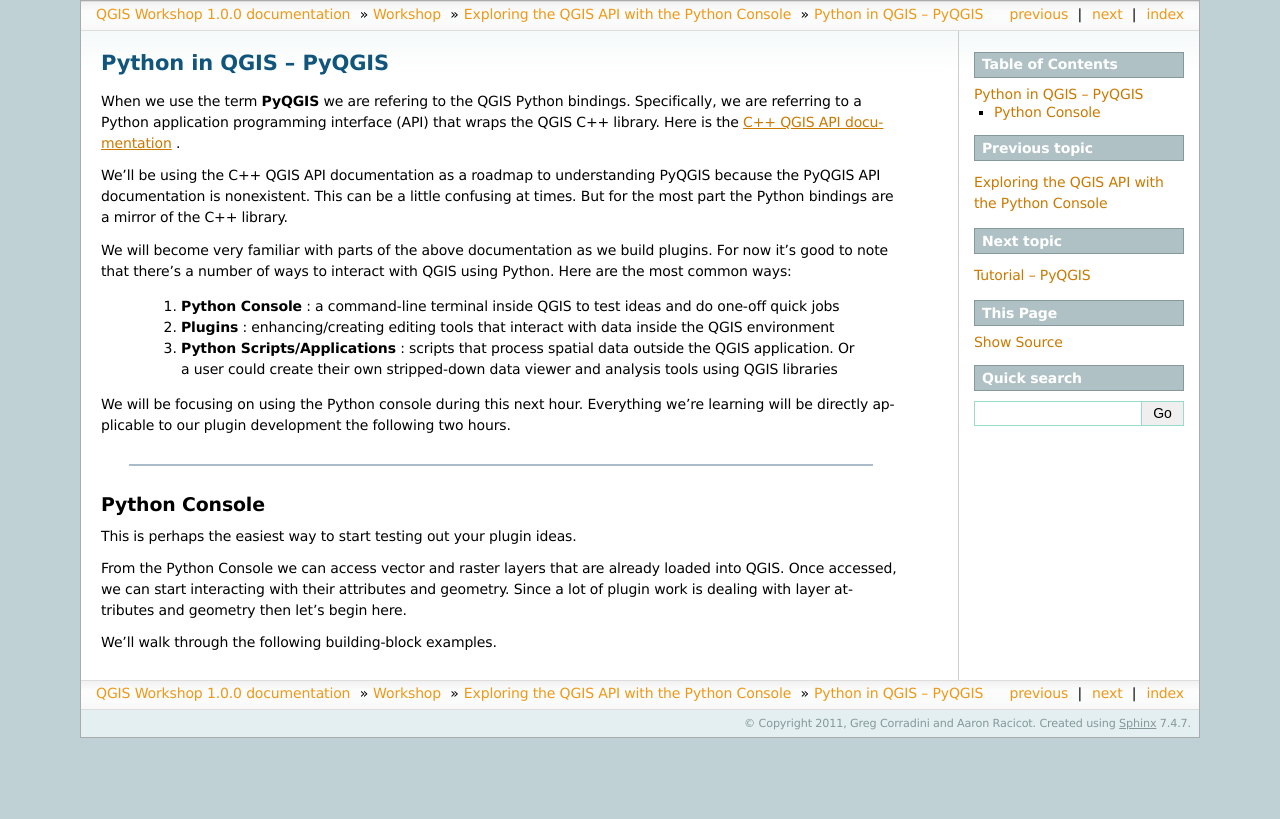
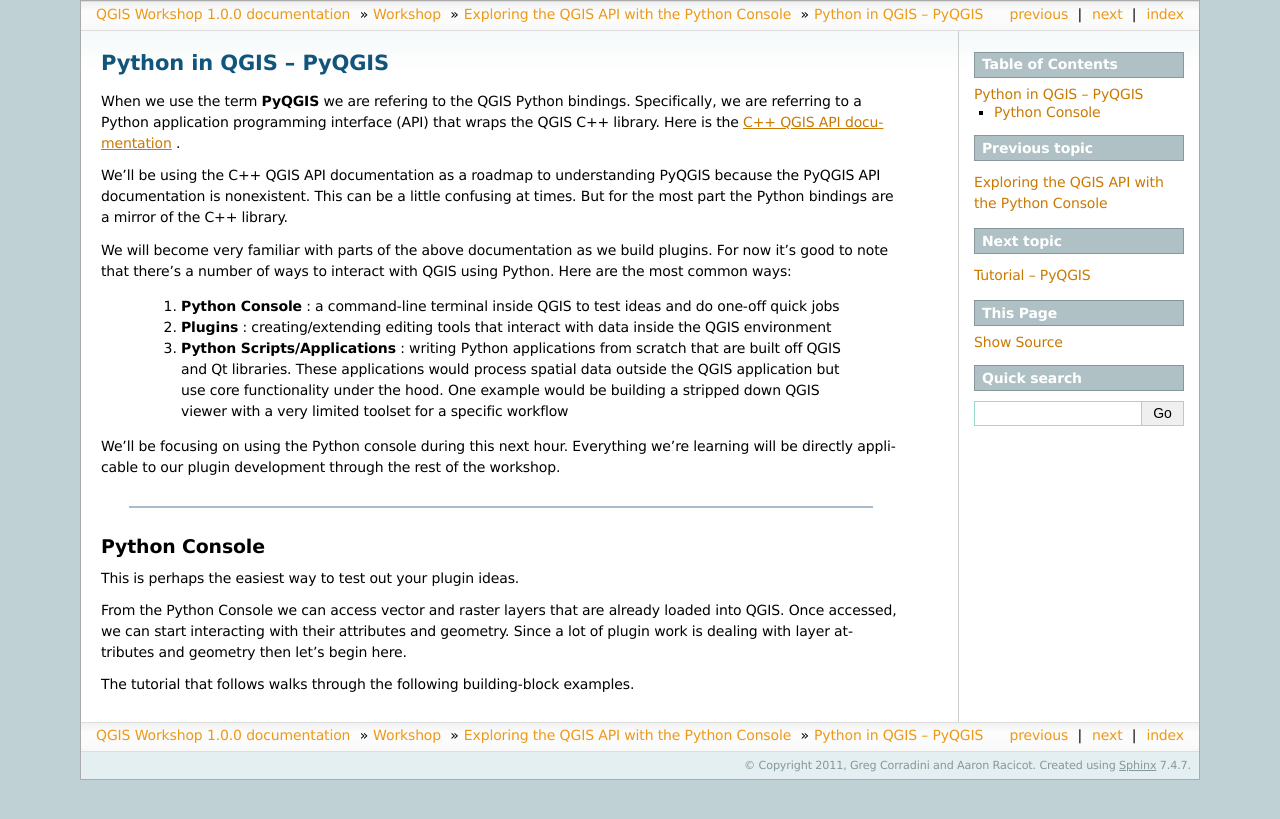
Before and after one commit to cugos/qgisworkshop_org, a Sphinx documentation site: the page built from docs/source/workshop/python_in_qgis_intro.rst, in a window 1280 px wide. Shown: the top 819 px of the page. Built offline with Sphinx 7.4.7, drawn with Linux system fonts in a browser that asks for light colours.

Commit message:
1st hour intro revisions

```diff
--- a/docs/source/workshop/python_in_qgis_intro.rst
+++ b/docs/source/workshop/python_in_qgis_intro.rst
@@ -11,19 +11,19 @@
 
     1. \  **Python Console** \: a command-line terminal inside QGIS to test ideas and do one-off quick jobs
 
-    2. \  **Plugins** \: enhancing/creating editing tools that interact with data inside the QGIS environment
+    2. \  **Plugins** \: creating/extending editing tools that interact with data inside the QGIS environment
 
-    3. \  **Python Scripts/Applications** \: scripts that process spatial data outside the QGIS application. Or a user could create their own stripped-down data viewer and analysis tools using QGIS libraries
+    3. \  **Python Scripts/Applications** \: writing Python applications from scratch that are built off QGIS and Qt libraries. These applications would process spatial data outside the QGIS application but use core functionality under the hood. One example would be building a stripped down QGIS viewer with a very limited toolset for a specific workflow
 
-We will be focusing on using the Python console during this next hour. Everything we're learning will be directly applicable to our plugin development the following two hours.
+We'll be focusing on using the Python console during this next hour. Everything we're learning will be directly applicable to our plugin development through the rest of the workshop.
 
 ------------------------------------------------------
 
 Python Console
 ------------------
 
-This is perhaps the easiest way to start testing out your plugin ideas.
+This is perhaps the easiest way to test out your plugin ideas.
 
 From the Python Console we can access vector and raster layers that are already loaded into QGIS. Once accessed, we can start interacting with their attributes and geometry. Since a lot of plugin work is dealing with layer attributes and geometry then let's begin here.
 
-We'll walk through the following building-block examples.
+The tutorial that follows walks through the following building-block examples.
```
